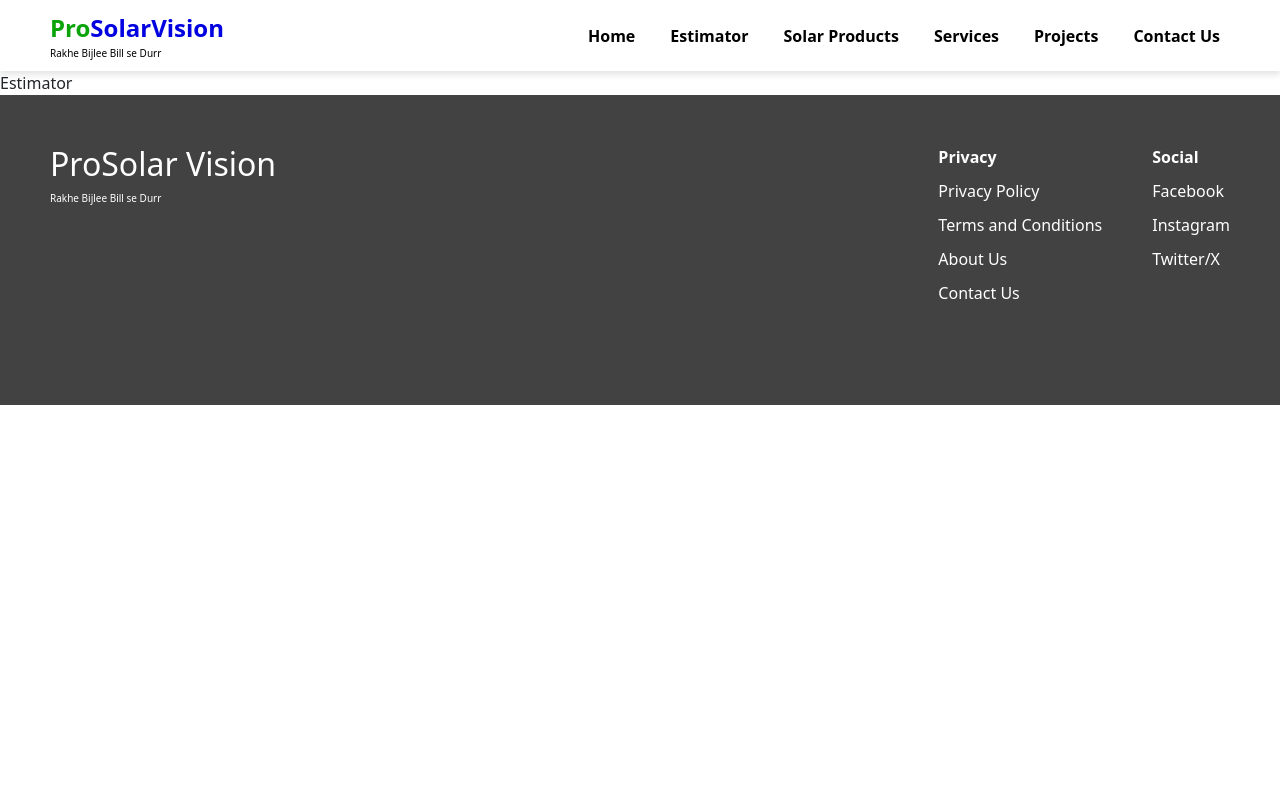
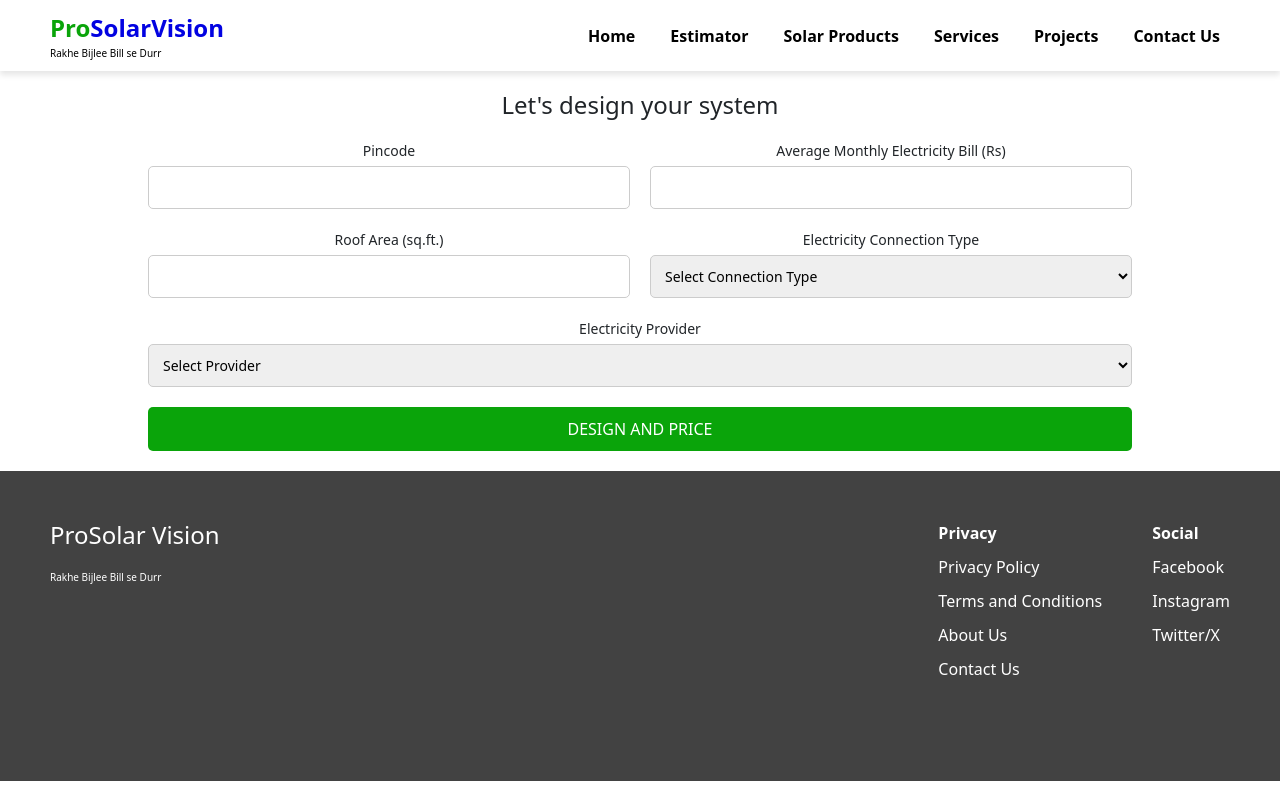
Before and after one commit to kushang19/prosolarvision, a React (Create React App) app: page /estimator in a window 1280 px wide. Built offline with nearby package versions, Linux system fonts and the light colour scheme.

Commit message:
estimator calculation session storage

```diff
--- a/src/pages/Estimator/Estimator.css
+++ b/src/pages/Estimator/Estimator.css
@@ -0,0 +1,52 @@
+.estimator-container {
+    width: 80%;
+    margin: 0 auto;
+    padding: 20px;
+    text-align: center;
+  }
+
+  h2 {
+    margin-bottom: 20px;
+    font-size: 24px;
+  }
+
+  .estimator-form {
+    display: flex;
+    flex-wrap: wrap;
+    justify-content: space-between;
+    gap: 20px;
+  }
+
+  .form-row {
+    flex: 1 1 45%;
+    display: flex;
+    flex-direction: column;
+  }
+
+  label {
+    font-size: 14px;
+    margin-bottom: 5px;
+  }
+
+  input,
+  select {
+    padding: 10px;
+    font-size: 14px;
+    border: 1px solid #ccc;
+    border-radius: 5px;
+  }
+
+  .design-button {
+    width: 100%;
+    padding: 10px;
+    font-size: 16px;
+    background-color: #0aa40a;
+    color: #fff;
+    border: none;
+    border-radius: 5px;
+    cursor: pointer;
+  }
+
+  .design-button:hover {
+    background-color: #067806;
+  }
--- a/src/pages/Estimator/Estimator.js
+++ b/src/pages/Estimator/Estimator.js
@@ -1,11 +1,169 @@
-import React from 'react'
+import React, { useEffect, useState } from 'react';
+import './Estimator.css';
 
 const Estimator = () => {
+  const [formData, setFormData] = useState({
+    pincode: '',
+    monthlyBill: '',
+    roofArea: '',
+    type: '',
+    electricityProvider: '',
+    costPerUnit: 10, // Default cost per unit
+  });
+
+  const electricityProviders = [
+    { name: 'Adani Electricity', costPerUnit: 10 },
+    { name: 'Tata Power', costPerUnit: 9 },
+    { name: 'Torrent Power Ltd.', costPerUnit: 11 },
+    { name: 'Other', costPerUnit: 12 },
+  ];
+
+  const connectionTypes = ['Commercial', 'Residential', 'Society'];
+
+  // Load data from sessionStorage on mount
+  useEffect(() => {
+    const storedData = JSON.parse(sessionStorage.getItem('designSystemFormData'));
+    if (storedData) {
+      setFormData((prev) => ({
+        ...prev,
+        ...storedData,
+      }));
+    }
+  }, []);
+
+  // Handle input change
+  const handleInputChange = (e) => {
+    const { name, value } = e.target;
+    setFormData((prev) => ({
+      ...prev,
+      [name]: value,
+    }));
+  };
+
+  // Update costPerUnit based on electricity provider
+  const handleProviderChange = (e) => {
+    const selectedProvider = e.target.value;
+    const providerData = electricityProviders.find(
+      (provider) => provider.name === selectedProvider
+    );
+    setFormData((prev) => ({
+      ...prev,
+      electricityProvider: selectedProvider,
+      costPerUnit: providerData ? providerData.costPerUnit : 10,
+    }));
+  };
+
+  // Perform calculations and store in sessionStorage
+  const calculateAndStore = () => {
+    const { monthlyBill, costPerUnit } = formData;
+    if (!monthlyBill || isNaN(monthlyBill)) {
+      // alert('Please enter a valid monthly bill.');
+      return;
+    }
+
+    const monthlyConsumption = monthlyBill / costPerUnit; // Monthly consumption (units)
+    const yearlyConsumption = monthlyConsumption * 12; // Yearly consumption (units)
+    const unitPerDay = yearlyConsumption / 365; // Daily consumption (units)
+    const systemInKW = unitPerDay / 4; // System size in kW
+    const areaRequired = systemInKW * 100; // Area required (sq.ft.)
+
+    const calculatedData = {
+      monthlyConsumption,
+      yearlyConsumption,
+      unitPerDay,
+      systemInKW,
+      areaRequired,
+    };
+
+    // Save calculations to sessionStorage
+    sessionStorage.setItem(
+      'designSystemFormData',
+      JSON.stringify({
+        ...formData,
+        ...calculatedData,
+      })
+    );
+
+    // alert('Calculations saved successfully!');
+  };
+
+  const handleSubmit = (e) => {
+    e.preventDefault();
+    calculateAndStore();
+  };
+
   return (
-    <div>
-      Estimator
+    <div className="estimator-container">
+      <h2>Let's design your system</h2>
+      <form className="estimator-form" onSubmit={handleSubmit}>
+        <div className="form-row">
+          <label htmlFor="pincode">Pincode</label>
+          <input
+            type="text"
+            id="pincode"
+            name="pincode"
+            value={formData.pincode}
+            onChange={handleInputChange}
+          />
+        </div>
+        <div className="form-row">
+          <label htmlFor="monthlyBill">Average Monthly Electricity Bill (Rs)</label>
+          <input
+            type="text"
+            id="monthlyBill"
+            name="monthlyBill"
+            value={formData.monthlyBill}
+            onChange={handleInputChange}
+          />
+        </div>
+        <div className="form-row">
+          <label htmlFor="roofArea">Roof Area (sq.ft.)</label>
+          <input
+            type="text"
+            id="roofArea"
+            name="roofArea"
+            value={formData.roofArea}
+            onChange={handleInputChange}
+          />
+        </div>
+        <div className="form-row">
+          <label htmlFor="type">Electricity Connection Type</label>
+          <select
+            id="type"
+            name="type"
+            value={formData.type}
+            onChange={handleInputChange}
+          >
+            <option value="">Select Connection Type</option>
+            {connectionTypes.map((type) => (
+              <option key={type} value={type}>
+                {type}
+              </option>
+            ))}
+          </select>
+        </div>
+        <div className="form-row">
+          <label htmlFor="electricityProvider">Electricity Provider</label>
+          <select
+            id="electricityProvider"
+            name="electricityProvider"
+            value={formData.electricityProvider}
+            onChange={handleProviderChange}
+          >
+            <option value="">Select Provider</option>
+            {electricityProviders.map((provider) => (
+              <option key={provider.name} value={provider.name}>
+                {provider.name}
+              </option>
+            ))}
+          </select>
+        </div>
+        <button type="submit" className="design-button">
+          DESIGN AND PRICE
+        </button>
+      </form>
     </div>
-  )
-}
+  );
+};
 
-export default Estimator
+export default Estimator;
--- a/src/pages/Home/Sections/Banner.js
+++ b/src/pages/Home/Sections/Banner.js
@@ -6,6 +6,7 @@ import "./Banner.css";
 const Banner = () => {
   const [isFormVisible, setIsFormVisible] = useState(true);
   const [isBannerVisible, setIsBannerVisible] = useState(true);
+
   const { register, handleSubmit, formState: { errors }, reset } = useForm({ mode: "onChange" });
   const navigate = useNavigate();
 
@@ -24,22 +25,49 @@ const Banner = () => {
       const rect = banner.getBoundingClientRect();
       setIsBannerVisible(rect.bottom > 0); // Check if banner is in viewport
     };
+
     window.addEventListener("scroll", handleScroll);
     return () => {
       window.removeEventListener("scroll", handleScroll);
     };
   }, []);
 
-  // Handle form submission
+  // Handle form submission and calculations
   const onSubmit = (data) => {
-    console.log("Form Data:", data);
-    alert("Form submitted successfully!");
-    // Store form data in sessionStorage
-    sessionStorage.setItem("designSystemFormData", JSON.stringify(data));
-    // Hide the form and show the CTA button
-    setIsFormVisible(false);
-    // Navigate to /estimator page
-    navigate("/estimator");
+    const costPerUnit = 10; // Default cost per unit
+    const monthlyBill = parseFloat(data.monthlyBill);
+    const electricityProvider = "";
+
+    // Perform calculations
+    const monthlyConsumption = monthlyBill / costPerUnit;
+    const yearlyConsumption = monthlyConsumption * 12;
+    const unitPerDay = yearlyConsumption / 365;
+    const systemInKW = unitPerDay / 4;
+    const areaRequired = systemInKW * 100;
+
+    // Log calculated values (for debugging, optional)
+    console.log("Monthly Consumption Units:", monthlyConsumption);
+    console.log("Yearly Consumption:", yearlyConsumption);
+    console.log("Unit Per Day:", unitPerDay);
+    console.log("System in kW:", systemInKW);
+    console.log("Area Required:", areaRequired);
+
+    // Store form data and calculated values in sessionStorage
+    const storedData = {
+      ...data,
+      monthlyConsumption,
+      yearlyConsumption,
+      unitPerDay,
+      systemInKW,
+      areaRequired,
+      costPerUnit,
+      electricityProvider,
+    };
+    sessionStorage.setItem("designSystemFormData", JSON.stringify(storedData));
+
+    // alert("Form submitted and calculations saved successfully!");
+    setIsFormVisible(false); // Hide the form
+    navigate("/estimator"); // Navigate to /estimator page
   };
 
   return (
@@ -49,7 +77,7 @@ const Banner = () => {
         “Powering Tomorrow, Today: Illuminating Your Path with Solar Energy” <br />
         <strong>Join the Solar Revolution with Solar Solutions!</strong>
       </p>
-      {/* Inline Form */}
+
       {isFormVisible ? (
         <div className="form-container banner-form">
           <h2>Design Your System</h2>
@@ -60,15 +88,13 @@ const Banner = () => {
                 type="text"
                 {...register("pincode", {
                   required: "Pincode is required",
-                  pattern: {
-                    value: /^\d{6}$/,
-                    message: "Enter a valid 6-digit pincode",
-                  },
+                  pattern: { value: /^\d{6}$/, message: "Enter a valid 6-digit pincode" },
                 })}
                 placeholder="Enter your pincode"
               />
               {errors.pincode && <span className="error">{errors.pincode.message}</span>}
             </div>
+
             <div className="form-group">
               <label>Average Monthly Bill (₹)</label>
               <input
@@ -81,6 +107,7 @@ const Banner = () => {
               />
               {errors.monthlyBill && <span className="error">{errors.monthlyBill.message}</span>}
             </div>
+
             <div className="form-group">
               <label>Roof Area (sqft)</label>
               <input
@@ -93,6 +120,7 @@ const Banner = () => {
               />
               {errors.roofArea && <span className="error">{errors.roofArea.message}</span>}
             </div>
+
             <div className="form-group">
               <label>Type</label>
               <select
@@ -105,6 +133,7 @@ const Banner = () => {
               </select>
               {errors.type && <span className="error">{errors.type.message}</span>}
             </div>
+
             <button type="submit" className="submit-btn">Design</button>
             <button type="button" className="close-btn" onClick={() => setIsFormVisible(false)}>x</button>
           </form>
@@ -112,7 +141,7 @@ const Banner = () => {
       ) : (
         <button className="cta-btn" onClick={() => setIsFormVisible(true)}>Design Your System</button>
       )}
-      {/* Sticky CTA */}
+
       {!isBannerVisible && (
         <div className="sticky-wrapper">
           <button className="cta-btn" onClick={() => setIsFormVisible(true)}>Design Your System</button>
--- a/src/shared/Popup/Popup.js
+++ b/src/shared/Popup/Popup.js
@@ -6,9 +6,11 @@ import "./Popup.css";
 const Popup = () => {
   const [isOpen, setIsOpen] = useState(false);
   const [isBannerVisible, setIsBannerVisible] = useState(true);
+
   const { register, handleSubmit, formState: { errors }, setValue, reset } = useForm({
     mode: "onChange", // Enables real-time validation
   });
+
   const navigate = useNavigate();
 
   // Disable background scroll when the popup is open
@@ -49,9 +51,30 @@ const Popup = () => {
 
   const onSubmit = (data) => {
     console.log("Form Data:", data);
-    alert("Form submitted successfully!");
-    // Store form data in sessionStorage
-    sessionStorage.setItem("designSystemFormData", JSON.stringify(data));
+
+    const costPerUnit = 10; // Default cost per unit
+    const monthlyConsumption = parseFloat(data.monthlyBill) / costPerUnit;
+    const yearlyConsumption = monthlyConsumption * 12;
+    const dailyConsumption = yearlyConsumption / 365;
+    const systemKW = dailyConsumption / 4;
+    const areaRequired = systemKW * 100;
+
+    // Add calculations to form data
+    const updatedData = {
+      ...data,
+      monthlyConsumption: monthlyConsumption.toFixed(2),
+      yearlyConsumption: yearlyConsumption.toFixed(2),
+      unitPerDay: dailyConsumption.toFixed(2),
+      systemInKW: systemKW.toFixed(2),
+      areaRequired: areaRequired.toFixed(2),
+      costPerUnit: 10,
+      electricityProvider: "",
+    };
+
+    // Store form data with calculations in sessionStorage
+    sessionStorage.setItem("designSystemFormData", JSON.stringify(updatedData));
+
+    // alert("Form submitted successfully!");
     setIsOpen(false); // Close the popup after submission
     navigate("/estimator"); // Navigate to the "/estimator" page
   };
```
